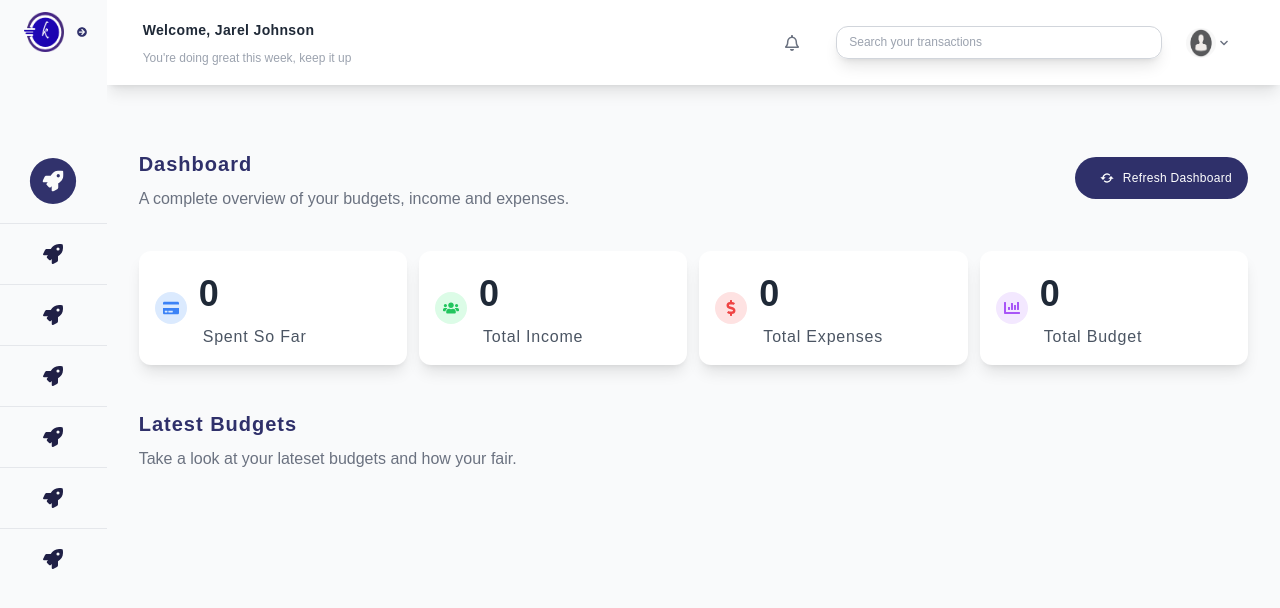
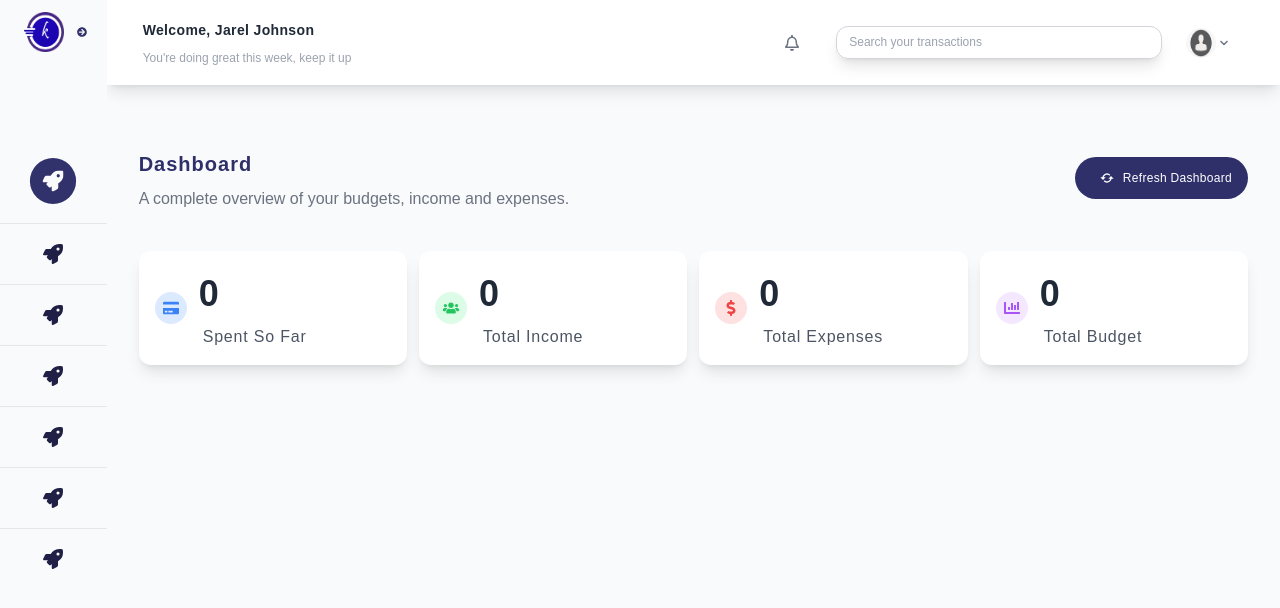
Before and after one commit to king-kite/react-budget, a React (Vite) app: page / in a window 1280 px wide. Shown: the top 608 px of the page. Built offline with nearby package versions, Linux system fonts and the light colour scheme; sample sign-in values are in the browser's storage.

Commit message:
Stable a bit 1

```diff
--- a/src/containers/Home.jsx
+++ b/src/containers/Home.jsx
@@ -26,6 +26,7 @@ const Dashboard = () => {
 		<div>
 			<Top />
 			<Cards />
+			{budgets.length > 0 && (
 				<div>
 					<div className="flex flex-col items-start my-4 sm:flex-row sm:items-center sm:justify-between">
 						<div className="my-2">
@@ -45,6 +46,7 @@ const Dashboard = () => {
 						))}
 					</div>
 				</div>
+			)}
 			{loading && <LoadingPage />}
 		</div>
 	);
```
Lines whose indentation alone changed are shown as unchanged.
